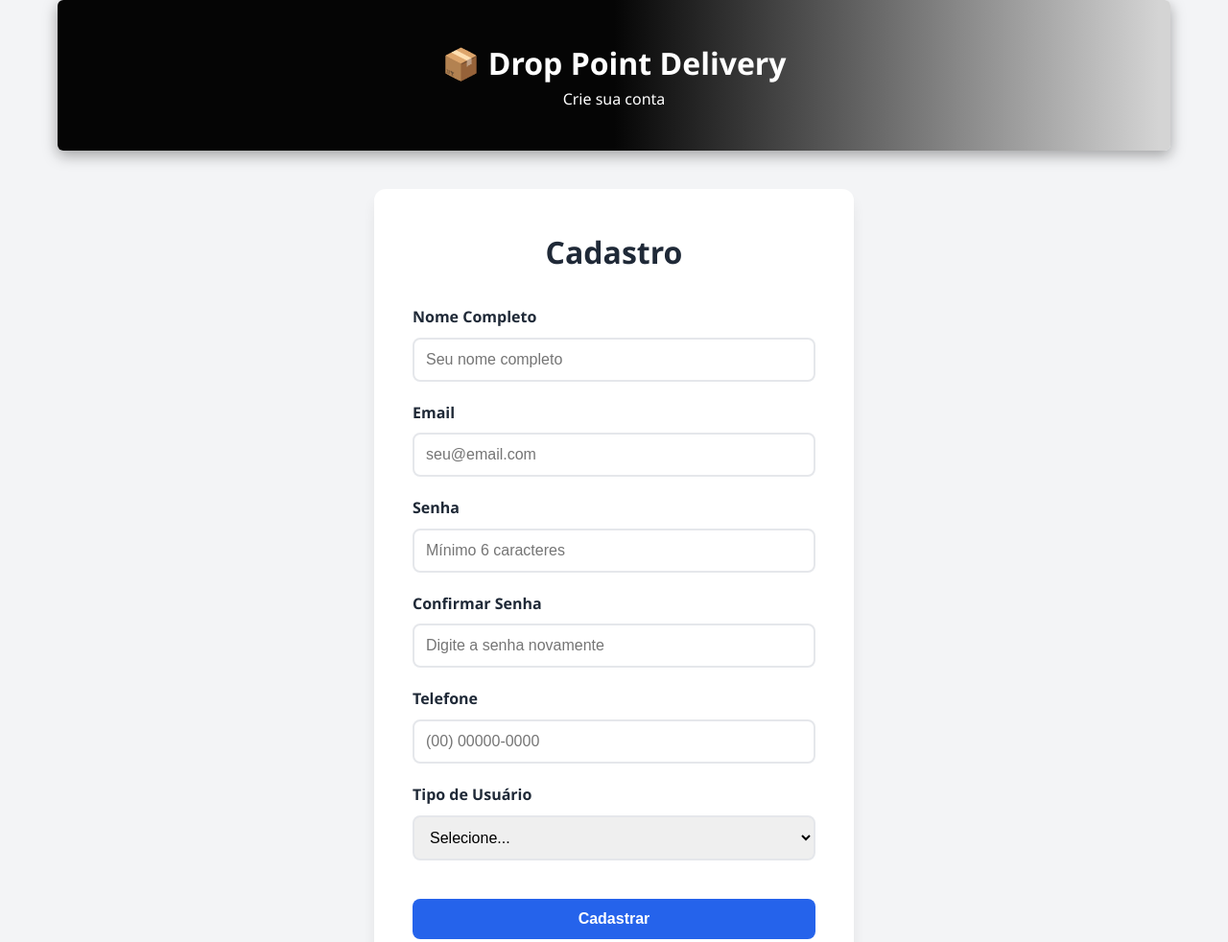
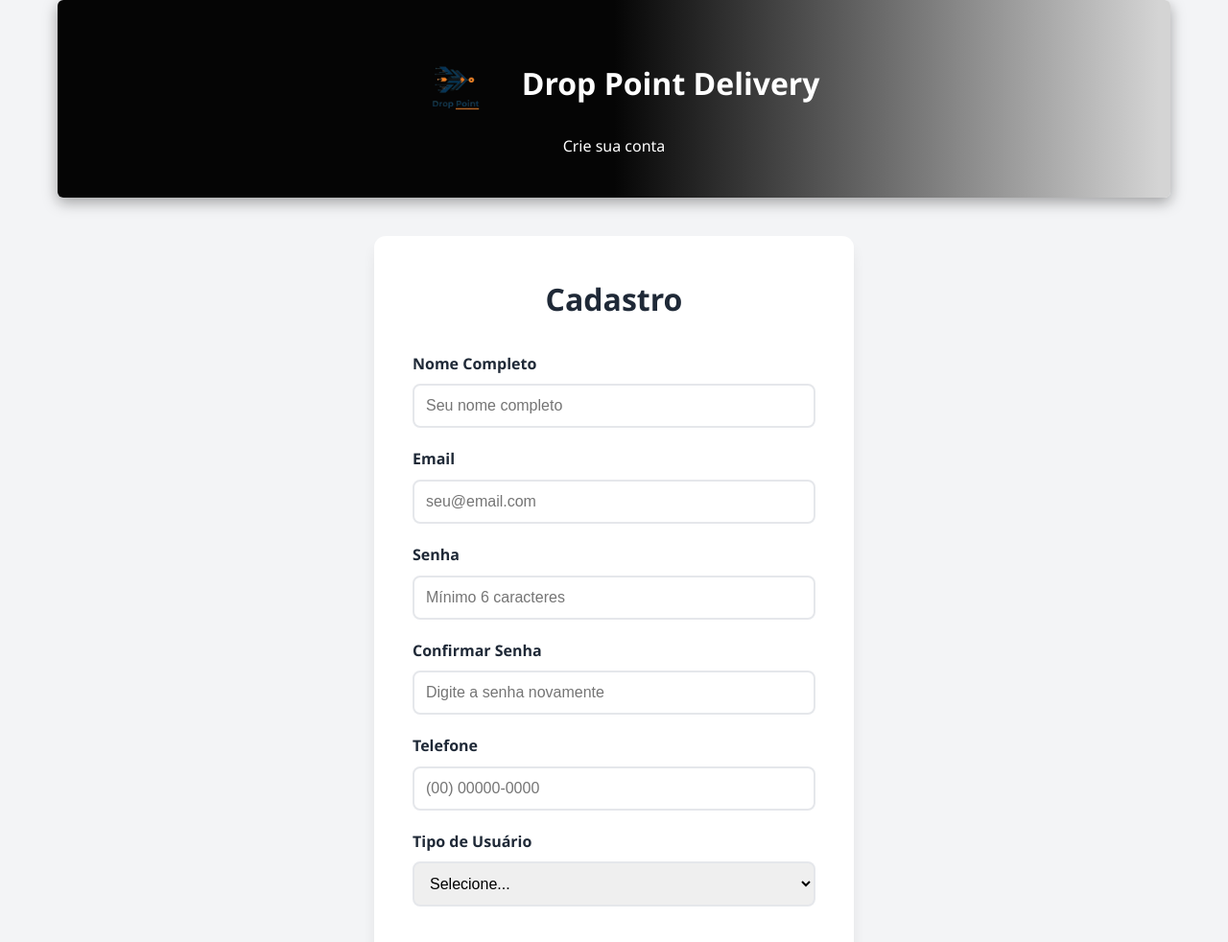
Before and after one commit to JunimMotoboy/Drop_Front, a plain HTML site: page pages/registro.html in a window 1280 px wide. Shown: the top 982 px of the page at 96% size. Drawn offline with Linux system fonts and the light colour scheme.

Commit message:
att front

```diff
--- a/pages/registro.html
+++ b/pages/registro.html
@@ -7,9 +7,17 @@
     <link rel="stylesheet" href="../assets/css/style.css">
 </head>
 <body>
+    <style>
+        h1 img.logo {
+            width: 100px;
+            height: auto;
+            vertical-align: middle;
+            margin-right: 10px;
+        }
+    </style>
     <div class="container">
         <header class="hero" style="padding: 40px 20px;">
-            <h1>📦 Drop Point Delivery</h1>
+            <h1><img src="../assets/images/Logo.png" alt="logo-Drop-point" class="logo"> Drop Point Delivery</h1>
             <p class="subtitle">Crie sua conta</p>
         </header>
 
```
Also changed, not shown: index.html (+1 -1 lines), pages/login.html (+10 -3 lines).
